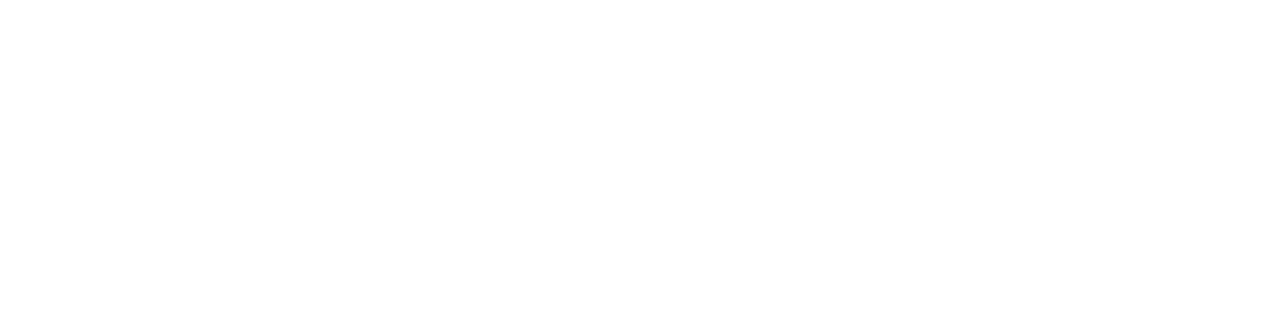
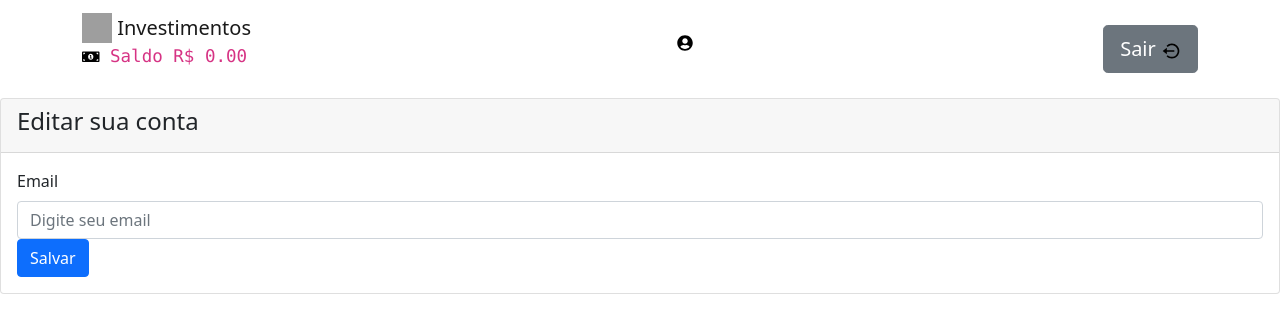
Before and after one commit to Underewarrr/xp-wallet, a React (Create React App) app: page /painel/perfil in a window 1280 px wide. Shown: the top 332 px of the page. Built offline with nearby package versions, Linux system fonts and the light colour scheme; grey boxes are pictures that could not be loaded.

Commit message:
Dev: Cria pagina do perfil do usuario

```diff
--- a/src/App.js
+++ b/src/App.js
@@ -6,6 +6,7 @@
 import Painel from './pages/Painel';
 import Balance from './pages/Balance';
 import BuyStock from './component/BuyStock';
+import Profile from './pages/Profile';
 
 function App() {
 
@@ -16,6 +17,7 @@
         <Route exact path="/painel" component={ Painel } />
         <Route exact path="/painel/investimentos/comprar/:id" component={ BuyStock } />
         <Route exact path="/painel/investimentos/saldo" component={ Balance } />
+        <Route exact path= "/painel/perfil" component={ Profile }  />
       </Switch>
     </Provider>
   );
--- a/src/component/Header.jsx
+++ b/src/component/Header.jsx
@@ -71,6 +71,11 @@
       <Navbar.Collapse className="justify-content-end">
         <Navbar.Text>
           <FaUserCircle
+          onClick={
+            () => {
+              window.location.href = '/painel/perfil';
+            }
+          }
           style={{ color: 'black', cursor: 'pointer' }}
           /> <p
           className='text-muted'
--- /dev/null
+++ b/src/pages/Profile.jsx
@@ -0,0 +1,52 @@
+import {React, useState} from 'react'
+import PropTypes from 'prop-types'
+import Header from '../component/Header'
+import { Card, Form, Button } from 'react-bootstrap'
+
+const Profile = props => {
+
+
+    const [email, setEmail] = useState('');
+    function handleEmailInputChange(event) {
+      setEmail(event.target.value);
+    }
+
+    function saveEmailToLocalStorage (email) {
+      localStorage.setItem('userEmail', email);
+    }
+
+    return (
+    <>
+    <Header />
+    <Card>
+        <Card.Header>
+            <h4>Editar sua conta</h4>
+        </Card.Header>
+        <Card.Body>
+            <Form>
+
+                <Form.Group controlId="formBasicEmail">
+                    <Form.Label>Email</Form.Label>
+                    <Form.Control
+                    onChange={handleEmailInputChange}
+                    type="email" placeholder="Digite seu email" />
+                </Form.Group>
+                <Button
+                onClick={() => {
+                    saveEmailToLocalStorage(email);
+                    props.history.push('/painel/perfil?email=' + email);
+                }
+                }
+                variant="primary" type="submit">
+                    Salvar
+                </Button>
+            </Form>
+        </Card.Body>
+    </Card>
+    </>
+  )
+}
+
+Profile.propTypes = {}
+
+export default Profile
```
